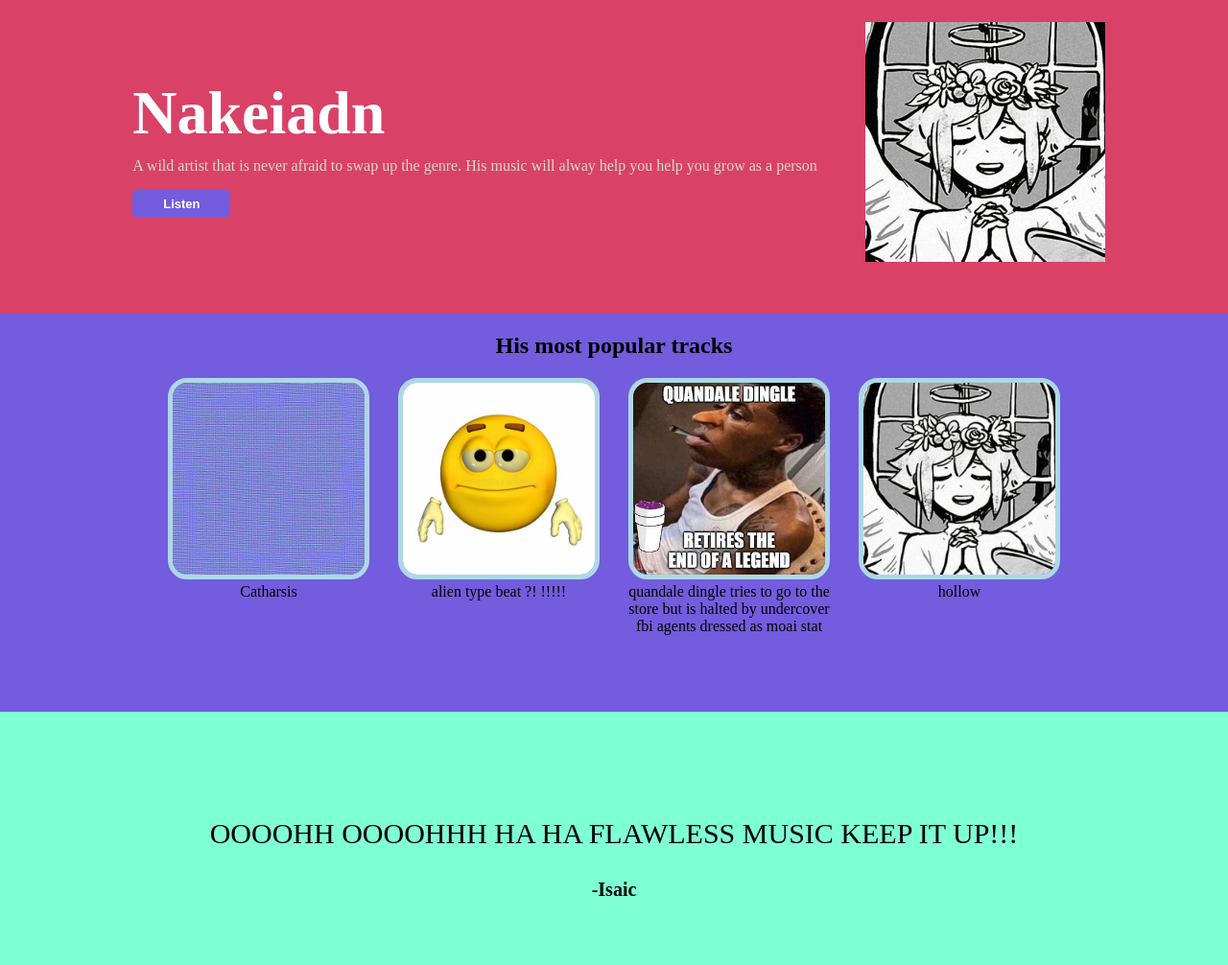
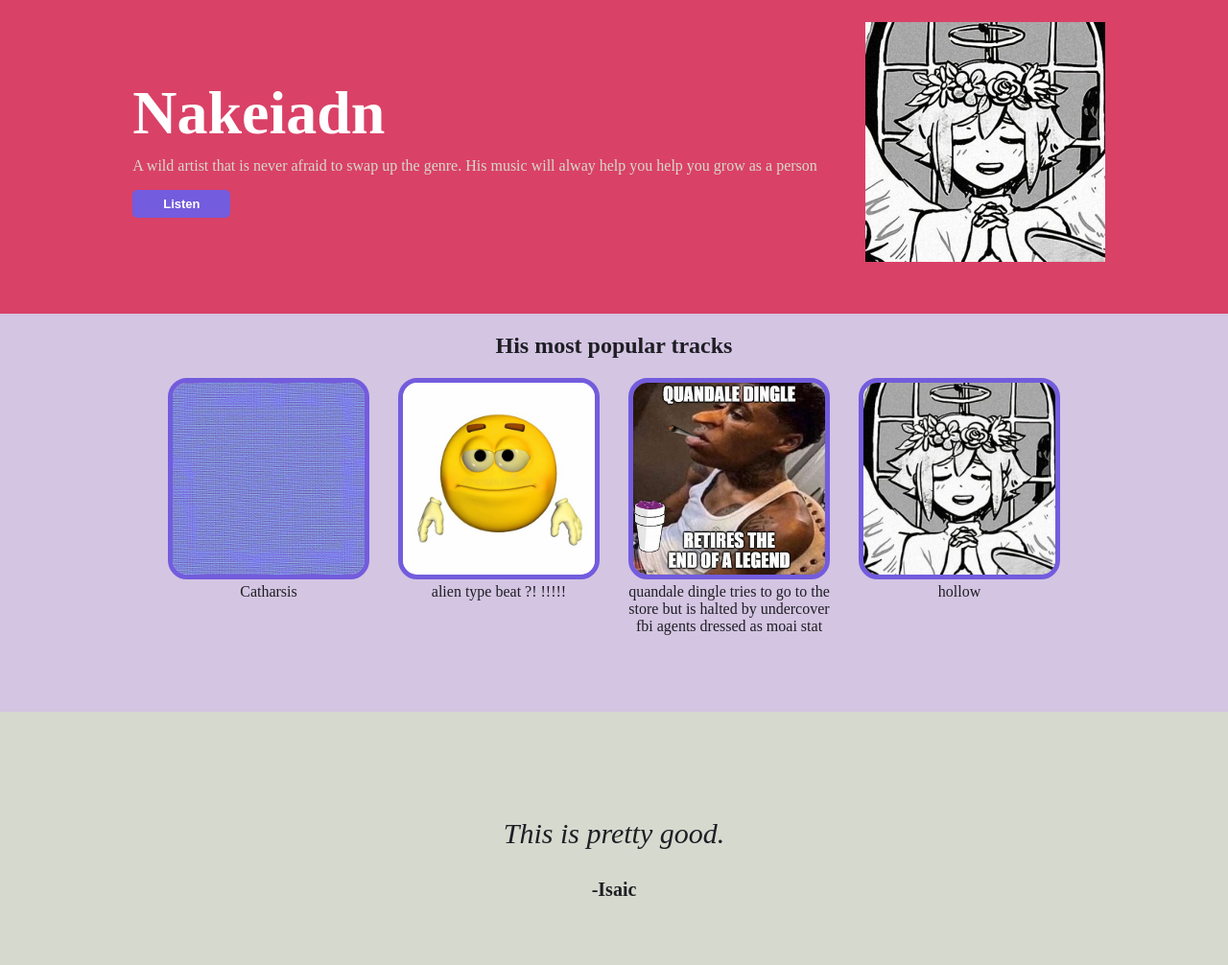
Before and after one commit to BigSupercast/landing-page, a plain HTML site: page index.html in a window 1280 px wide. Shown: the part 94-1100 px from the top of the page at 96% size. Drawn offline with Linux system fonts and the light colour scheme.

Commit message:
Finished layer 1 & 2

```diff
--- a/index.html
+++ b/index.html
@@ -55,7 +55,7 @@
     <div class="layer3">
         <div class="quote-quoted">
             <div class="container">
-                <p class="quote">OOOOHH OOOOHHH HA HA FLAWLESS MUSIC KEEP IT UP!!!</p>
+                <p class="quote">This is pretty good.</p>
             </div>
             <p class="quoted">-Isaic</p>
         </div>
--- a/style.css
+++ b/style.css
@@ -85,39 +85,41 @@ a {
 }
 
 .info, .layer2 {
-    background-color: #735cdd;
+    background-color: #D4C5E2;
 }
 
 .info{
     display: flex;
     justify-content: center;
+    color: #1E1E24;
 }
 .layer2 {
     display: flex;
     justify-content: center;
     gap: 30px;
     padding-bottom: 80px;
-
 }
 
 .box img {
     height: 200px;
     width: 200px;
     border-radius: 20px;
-    border: lightblue 5px solid;
+    border: #735cdd 5px solid;
 }
 
 .box {
     flex: 0 1;
     text-align: center;
+    color: #1E1E24;
 }
 
 .layer3 {
     padding: 80px 100px;
-    background-color: aquamarine;
+    background-color: #D6D9CE;
     display: flex;
     flex-direction: column;
-
+    font-style: italic;
+    color: #1E1E24;
 }
 
 .quoted {
@@ -126,6 +128,7 @@ a {
     padding: 0;
     font-size: 20px;
     font-weight: 700;
+    font-style: normal;
 
 }
 
```
